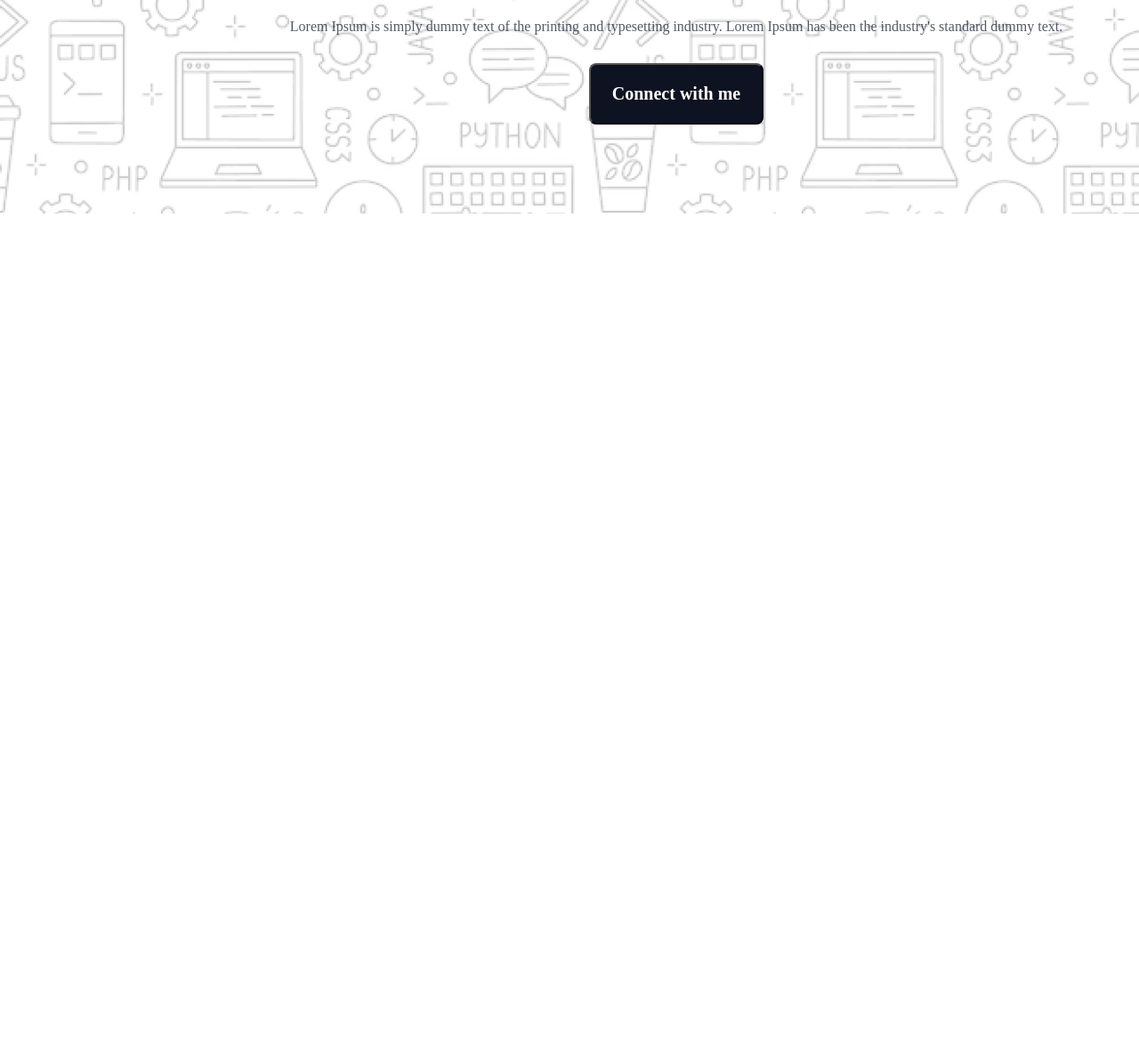
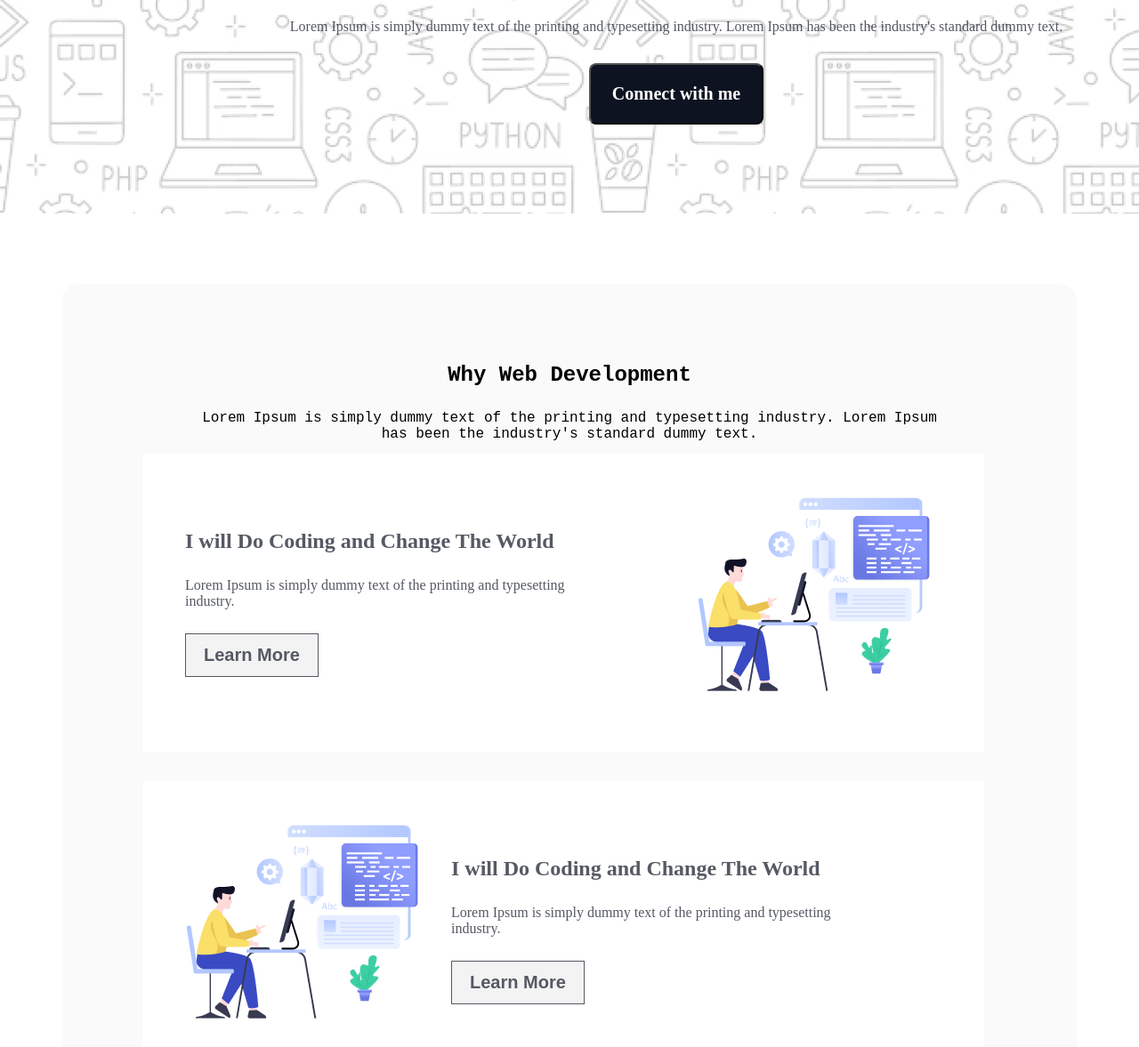
Before and after one commit to hrid1/a1-portfolio-site, a plain HTML site: page index.html in a window 1280 px wide. Shown: the part 523-1700 px from the top of the page at 89% size. Before the commit the page ends 800 px from the top, so only its background shows below. Drawn offline with Linux system fonts and the light colour scheme; a web font is replaced by a local one.

Commit message:
inspiration and video section compleate

```diff
--- a/index.html
+++ b/index.html
@@ -8,22 +8,110 @@
   </head>
   <body>
     <header>
+      <!-- navbar section -->
       <div class="navbar">
         <h3>HriDoy ShiL</h3>
         <button>Leanrn More</button>
       </div>
 
+      <!-- hero section -->
+
       <section id="hero-section">
-            <div class="hero-content">
-                <img src="./images/Group.png" alt="">
-                <h1>"In the near future, I hope to become a Developer."</h1>
-                <p>Lorem Ipsum is simply dummy text of the printing and typesetting industry. Lorem Ipsum has been the industry's standard dummy text.</p>
-                <button class="connect-btn">Connect with me</button>
-            </div>
+        <div class="hero-content">
+          <img src="./images/Group.png" alt="" />
+          <h1>"In the near future, I hope to become a Developer."</h1>
+          <p>
+            Lorem Ipsum is simply dummy text of the printing and typesetting
+            industry. Lorem Ipsum has been the industry's standard dummy text.
+          </p>
+          <button class="connect-btn">Connect with me</button>
+        </div>
       </section>
     </header>
 
-    <main></main>
+    <main>
+      <!-- start web dev section -->
+      <section id="web-dev-section">
+        <div class="info-div">
+          <h2>Why Web Development</h2>
+          <p>
+            Lorem Ipsum is simply dummy text of the printing and typesetting
+            industry. Lorem Ipsum has been the industry's standard dummy text.
+          </p>
+        </div>
+
+
+        <div class="description-container">
+          <div class="first-div">
+            <div class="content-div">
+              <h1>I will Do Coding and Change The World</h1>
+              <p class="text-info">
+                Lorem Ipsum is simply dummy text of the printing and typesetting
+                industry.
+              </p>
+              <button class="btn-primary">Learn More</button>
+            </div>
+            <div class="img-div">
+              <img src="./images/Layer_1.png" alt="" />
+            </div>
+          </div>
+          <div class="second-div">
+            <div class="img-div">
+              <img src="./images/Layer_1.png" alt="" />
+            </div>
+
+            <div class="content-div">
+              <h1>I will Do Coding and Change The World</h1>
+              <p class="text-info">
+                Lorem Ipsum is simply dummy text of the printing and typesetting
+                industry.
+              </p>
+              <button class="btn-primary">Learn More</button>
+            </div>
+          </div>
+          <div class="third-div">
+            <div class="content-div">
+              <h1>I will Do Coding and Change The World</h1>
+              <p class="text-info">
+                Lorem Ipsum is simply dummy text of the printing and typesetting
+                industry.
+              </p>
+              <button class="btn-primary">Learn More</button>
+            </div>
+            <div class="img-div">
+              <img src="./images/Layer_1.png" alt="" />
+            </div>
+          </div>
+        </div>
+      </section>
+      <!-- end web dev section -->
+
+      <!-- my inspiration section start -->
+      <div id="my-inspiration">
+        <div class="info-div">
+          <h2>Why Web Development</h2>
+          <p>
+            Lorem Ipsum is simply dummy text of the printing and typesetting
+            industry. Lorem Ipsum has been the industry's standard dummy text.
+          </p>
+        </div>
+
+        <!-- video section -->
+        <div class="video-section">
+          <iframe
+            width="1060"
+            height="550"
+            src="https://www.youtube.com/embed/pJQXGmMofro?si=QdZChtrfoiG771Gh"
+            title="YouTube video player"
+            frameborder="0"
+            allow="accelerometer; autoplay; clipboard-write; encrypted-media; gyroscope; picture-in-picture; web-share"
+            referrerpolicy="strict-origin-when-cross-origin"
+            allowfullscreen
+          ></iframe>
+        </div>
+      </div>
+      <!-- my inspiration section end -->
+    </main>
 
     <footer></footer>
   </body>
--- a/styles/style.css
+++ b/styles/style.css
@@ -9,6 +9,41 @@
 body {
   font-family: "Azeret Mono", monospace;
 }
+
+/* common  start*/
+
+.info-div {
+  width: 852px;
+  height: 115px;
+  /* border: 3px solid blue; */
+  margin: 0 auto;
+  text-align: center;
+
+  display: flex;
+  flex-direction: column;
+  align-items: center;
+  justify-content: space-around;
+}
+
+.btn-primary {
+  border: 1px solid rgb(13, 19, 33);
+  opacity: 0.7;
+  padding: 12px 20px;
+  color: rgb(13, 19, 33);
+
+  font-size: 20px;
+  font-weight: 600;
+}
+
+.text-info {
+  color: rgb(13, 19, 33);
+  font-family: Azeret Mono;
+  font-size: 16px;
+  font-weight: 400;
+  opacity: 0.7;
+}
+
+/* common end */
 
 .navbar {
   display: flex;
@@ -75,3 +110,78 @@ body {
   padding: 21px 24px;
   margin-top: 32px;
 }
+
+#web-dev-section {
+  width: 1140px;
+  height: 1395px;
+  /* border: 4px solid pink; */
+  margin: 80px auto;
+  padding: 75px 90px;
+
+  border-radius: 16px;
+  background: rgba(13, 19, 33, 0.02);
+}
+
+.description-container {
+  display: flex;
+  flex-direction: column;
+  gap: 32px;
+}
+
+.first-div,
+.third-div {
+  width: 946px;
+  height: 336px;
+  padding: 48px;
+
+  display: flex;
+  justify-content: space-between;
+  align-items: center;
+  /* border: 2px solid greenyellow; */
+  background: white;
+}
+
+.second-div {
+  width: 946px;
+  height: 336px;
+  padding: 48px;
+
+  background: white;
+  display: flex;
+  /* justify-content: space-between; */
+  align-items: center;
+  /* border: 2px solid rgb(255, 68, 47); */
+  gap: 24px;
+}
+
+.content-div {
+  width: 477px;
+  height: 219px;
+  display: flex;
+  flex-direction: column;
+  align-items: start;
+  justify-content: space-evenly;
+  /* border: 3px solid rgb(172, 166, 216); */
+}
+
+.content-div > h1 {
+  color: rgba(13, 19, 33, 0.7);
+  font-family: Azeret Mono;
+  font-size: 24px;
+  font-weight: 700;
+}
+
+/* --------------my inspration----------- */
+#my-inspiration {
+  width: 1140px;
+  height: 775px;
+  border: 3px solid gold;
+  margin: 20px auto;
+}
+
+.video-section {
+  border: 1px solid rgba(13, 19, 33, 0.2);
+  border-radius: 16px;
+  padding: 32px;
+  margin-top: 20px;
+}
```
